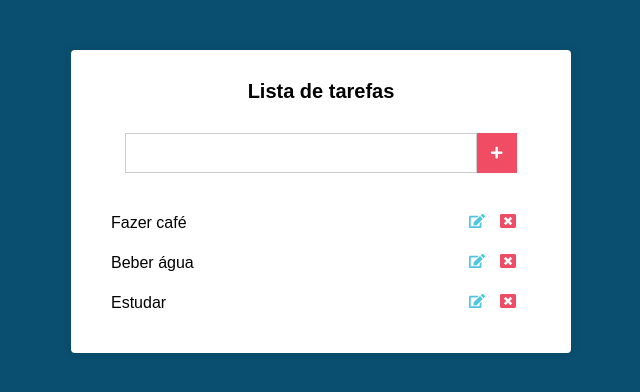
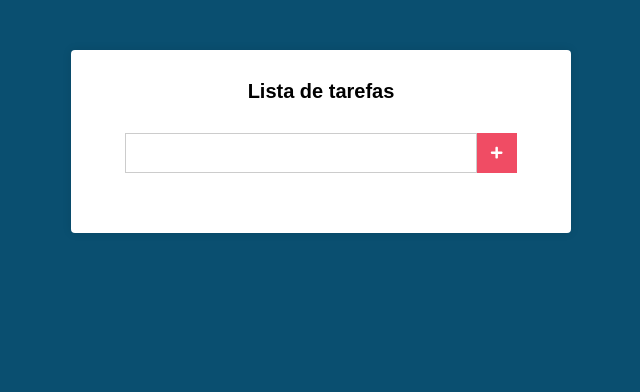
Before and after one commit to Raeski/listadetarefas-react, a React (Create React App) app: page / in a window 1280 px wide. Shown: the top 392 px of the page, without its empty margins (319-959 px from the left). Built offline with nearby package versions, Linux system fonts and the light colour scheme.

Commit message:
Criando function para adicionar tarefas

```diff
--- a/src/components/Main.css
+++ b/src/components/Main.css
@@ -69,3 +69,7 @@
   transition: all 400ms;
   cursor: pointer;
 }
+.tarefas li span {
+  display: flex;
+  align-items: center;
+}
--- a/src/components/Main.js
+++ b/src/components/Main.js
@@ -12,11 +12,23 @@
   state = {
     novaTarefa: '',
     tarefas: [
-      'Fazer café',
-      'Beber água',
-      'Estudar',
+
     ],
   };
+
+  handleSubmit = (e) => {
+    e.preventDefault();
+    const { tarefas } = this.state;
+    let { novaTarefa } = this.state;
+    novaTarefa = novaTarefa.trim();
+
+    if (tarefas.indexOf(novaTarefa) !== -1) return;
+    const novaTarefas = [...tarefas];
+
+    this.setState({
+      tarefas: [...novaTarefas, novaTarefa],
+    });
+  }
 
   handleChange = (e) => {
     this.setState({
@@ -31,7 +43,7 @@
       <div className="main">
         <h1>Lista de tarefas</h1>
 
-        <form action="#" className="form">
+        <form onSubmit={this.handleSubmit} action="#" className="form">
           <input
             onChange={this.handleChange}
             type="text"
@@ -46,10 +58,10 @@
           {tarefas.map((tarefa) => (
             <li key={tarefa}>
               {tarefa}
-              <div>
+              <span>
                 <FaEdit className="edit" />
                 <FaWindowClose className="delete" />
-              </div>
+              </span>
             </li>
           ))}
         </ul>
```
